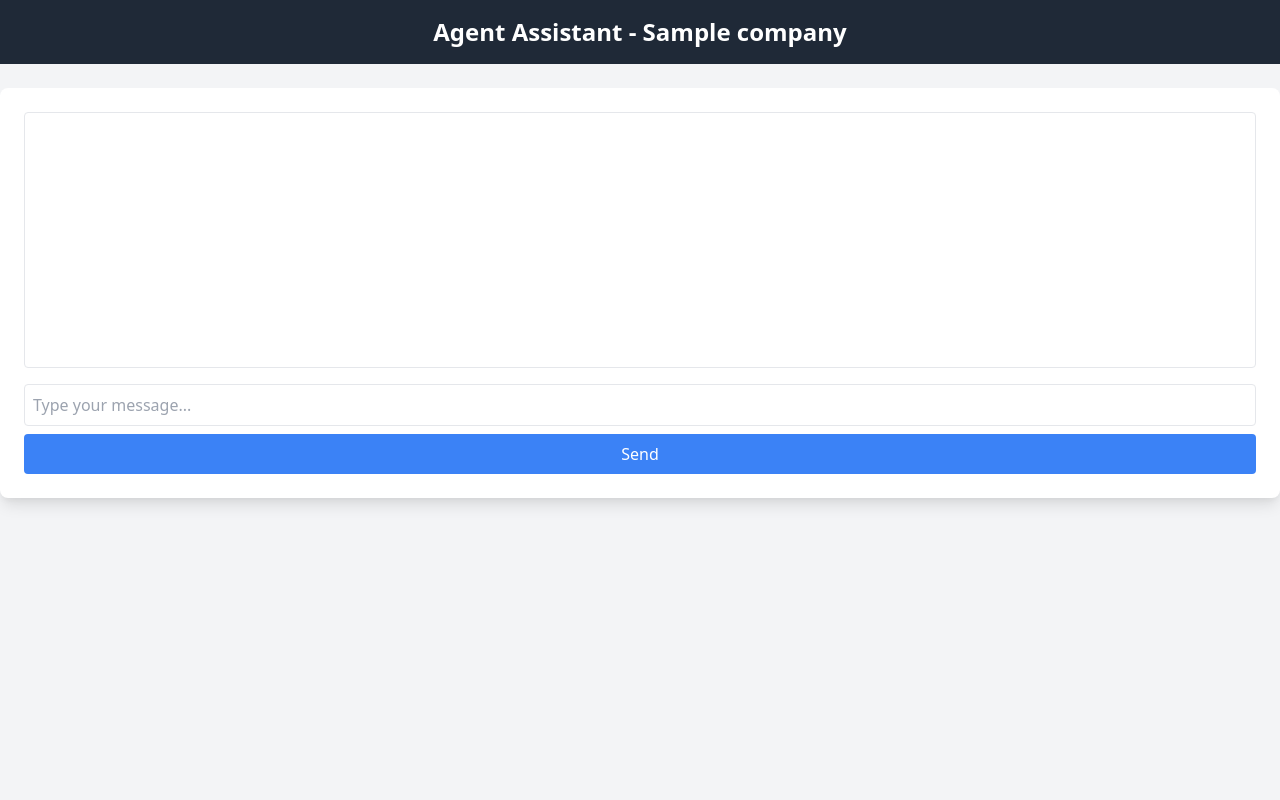
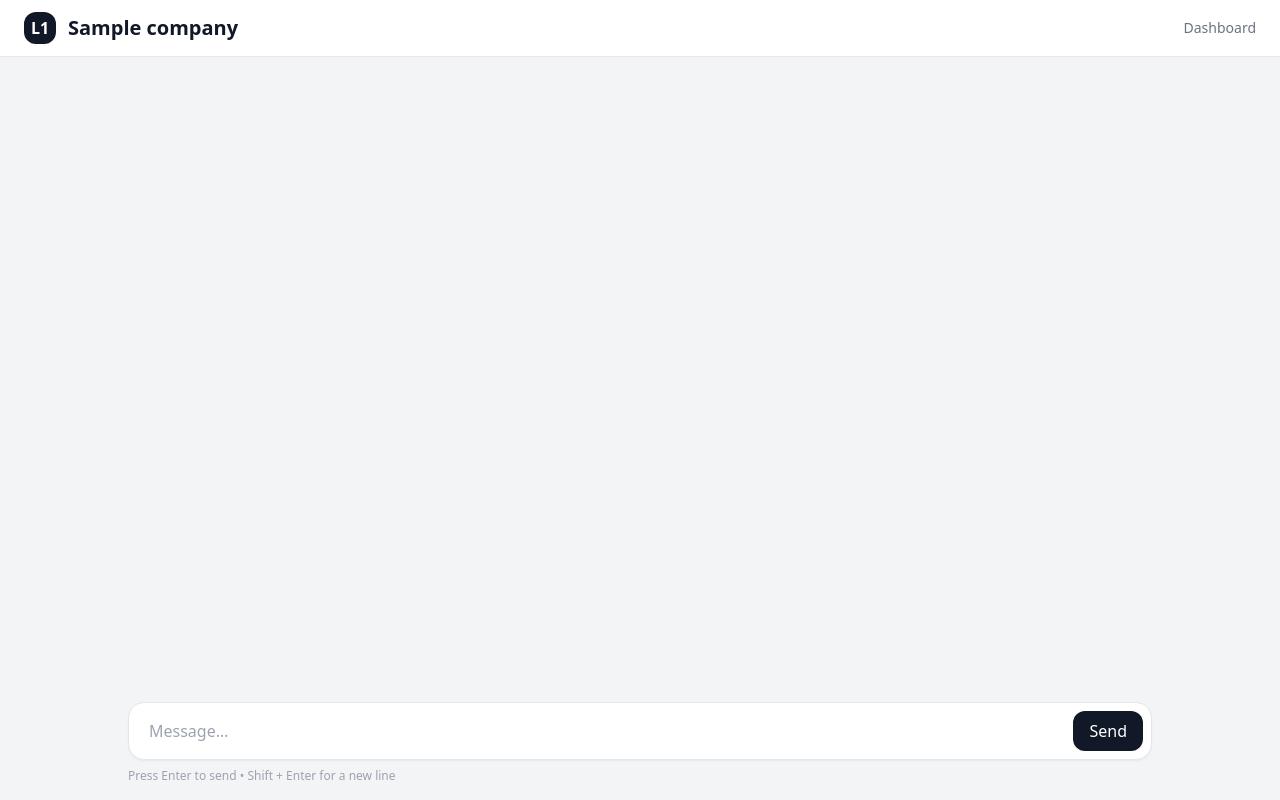
Before and after one commit to rylayton1-netizen/L1-Jarvis, a Flask app: page /agent/1 in a window 1280 px wide. Run offline with Flask 3, Linux system fonts and the light colour scheme; the visitor is signed in with stand-in values (Sample User, id 1); tables that the repository leaves empty hold one stand-in row (values such as "Sample post"); parts of the project's set-up code (start-up, migrations or seed data) failed here and were passed over; some libraries are stand-ins or nearby versions.

Commit message:
ai chat bubble

```diff
--- a/app.py
+++ b/app.py
@@ -1,6 +1,8 @@
 import os
+import re
 import logging
 from datetime import datetime
+from typing import List, Tuple
 
 from flask import (
     Flask, render_template, request, redirect, url_for,
@@ -11,6 +13,10 @@ from werkzeug.security import generate_password_hash, check_password_hash
 from werkzeug.utils import secure_filename
 from sqlalchemy import text
 from dotenv import load_dotenv
+
+import requests
+from bs4 import BeautifulSoup
+from PyPDF2 import PdfReader
 
 # OpenAI SDK v1.x
 from openai import OpenAI
@@ -52,7 +58,7 @@ def create_app():
     app.config["UPLOAD_FOLDER"] = upload_folder
 
     # Allowed file extensions
-    app.config["ALLOWED_EXTENSIONS"] = {"txt", "pdf", "csv", "docx"}
+    app.config["ALLOWED_EXTENSIONS"] = {"txt", "pdf", "csv"}
 
     # Logging
     logging.basicConfig(level=logging.INFO)
@@ -84,31 +90,30 @@ class Company(db.Model):
 class CompanyData(db.Model):
     id = db.Column(db.Integer, primary_key=True)
     company_id = db.Column(db.Integer, db.ForeignKey("company.id"), nullable=False)
-    name_or_url = db.Column(db.String(255))  # stores either filename or URL label
+    name_or_url = db.Column(db.String(255))  # filename or URL
     filename = db.Column(db.String(255))     # if a file was uploaded
+    content = db.Column(db.Text)             # extracted text (PDF/URL)
     created_at = db.Column(db.DateTime, default=datetime.utcnow)
 
 
 # -----------------------------
-# Helpers
+# Helpers (files, web, ingest, ranking)
 # -----------------------------
 def allowed_file(filename: str) -> bool:
     return "." in filename and filename.rsplit(".", 1)[1].lower() in app.config["ALLOWED_EXTENSIONS"]
 
 
 def check_database():
-    """Try a simple query using the engine so we fail fast if DB is unreachable."""
     try:
         with db.engine.connect() as conn:
             conn.execute(text("SELECT 1"))
         app.logger.info("Database connection successful")
     except Exception as e:
         app.logger.error(f"Database connection failed: {e}")
-        raise RuntimeError("Cannot connect to the database. Check DATABASE_URL / SSL / perms.")
+        raise RuntimeError("Cannot connect to the database. Check DATABASE_URL / SSL / user perms.")
 
 
 def create_default_admin():
-    """Create default admin if the users table is empty."""
     try:
         if User.query.count() == 0:
             admin = User(
@@ -124,15 +129,126 @@ def create_default_admin():
 
 
 def get_openai_client() -> OpenAI:
-    """Construct an OpenAI client; logs if key is missing."""
     key = os.environ.get("OPENAI_API_KEY")
     if not key:
         app.logger.warning("OPENAI_API_KEY is not set. AI responses will fail.")
     return OpenAI(api_key=key)
 
 
+def _condense_ws(text: str) -> str:
+    return re.sub(r"\s+", " ", text or "").strip()
+
+
+def extract_text_from_pdf(path: str, max_chars: int = 20000) -> str:
+    try:
+        reader = PdfReader(path)
+        chunks = []
+        for page in reader.pages:
+            try:
+                t = page.extract_text() or ""
+            except Exception:
+                t = ""
+            if t:
+                chunks.append(t)
+            if sum(len(c) for c in chunks) > max_chars:
+                break
+        return _condense_ws(" ".join(chunks))[:max_chars]
+    except Exception as e:
+        app.logger.error(f"PDF extract failed for {path}: {e}")
+        return ""
+
+
+def fetch_url_text(url: str, max_chars: int = 20000) -> str:
+    try:
+        headers = {"User-Agent": "Mozilla/5.0 (compatible; L1Agent/1.0)"}
+        r = requests.get(url, headers=headers, timeout=15)
+        r.raise_for_status()
+        soup = BeautifulSoup(r.text, "html.parser")
+        for tag in soup(["script", "style", "noscript"]):
+            tag.decompose()
+        text = soup.get_text(separator=" ")
+        return _condense_ws(text)[:max_chars]
+    except Exception as e:
+        app.logger.error(f"URL fetch failed for {url}: {e}")
+        return ""
+
+
+def ingest_entry(entry: CompanyData):
+    """Extract text from a file or URL and store in entry.content."""
+    text = ""
+    if entry.filename:
+        path = os.path.join(app.config["UPLOAD_FOLDER"], entry.filename)
+        ext = entry.filename.rsplit(".", 1)[-1].lower()
+        if ext == "pdf":
+            text = extract_text_from_pdf(path)
+        elif ext == "txt":
+            try:
+                with open(path, "r", encoding="utf-8", errors="ignore") as f:
+                    text = _condense_ws(f.read())[:20000]
+            except Exception as e:
+                app.logger.error(f"TXT read failed for {path}: {e}")
+        elif ext == "csv":
+            try:
+                with open(path, "r", encoding="utf-8", errors="ignore") as f:
+                    lines = []
+                    for i, line in enumerate(f):
+                        lines.append(line.strip())
+                        if i > 100:
+                            break
+                    text = _condense_ws("\n".join(lines))[:20000]
+            except Exception as e:
+                app.logger.error(f"CSV read failed for {path}: {e}")
+        else:
+            app.logger.info(f"Unsupported file extension for ingestion: {ext}")
+    else:
+        if entry.name_or_url and entry.name_or_url.lower().startswith(("http://", "https://")):
+            text = fetch_url_text(entry.name_or_url)
+
+    entry.content = text
+    db.session.add(entry)
+
+
+def simple_rank(items: List[CompanyData], query: str, k: int = 5) -> List[CompanyData]:
+    """Basic keyword scoring to pick the most relevant entries."""
+    q = query.lower()
+    terms = [t for t in re.split(r"[^a-z0-9]+", q) if t]
+    if not terms:
+        return items[:k]
+
+    ranked: List[Tuple[int, CompanyData]] = []
+    for it in items:
+        if not it.content:
+            continue
+        text_low = it.content.lower()
+        score = 0
+        for t in terms:
+            score += text_low.count(t) * 5
+        # small bonus if many unique terms appear
+        score += len({t for t in terms if t in text_low})
+        if score > 0:
+            ranked.append((score, it))
+
+    ranked.sort(key=lambda x: x[0], reverse=True)
+    return [it for _, it in ranked[:k]]
+
+
+def snippet(text: str, query: str, window: int = 180) -> str:
+    """Return a focused excerpt around the first matched term."""
+    if not text:
+        return ""
+    low = text.lower()
+    terms = [t for t in re.split(r"[^a-z0-9]+", query.lower()) if t]
+    for t in terms:
+        i = low.find(t)
+        if i != -1:
+            start = max(0, i - window)
+            end = min(len(text), i + len(t) + window)
+            return _condense_ws(text[start:end])
+    return _condense_ws(text[: 2 * window])
+
+
 # -----------------------------
-# Error Handlers (simple)
+# Error Handlers
 # -----------------------------
 @app.errorhandler(404)
 def not_found(_):
@@ -201,7 +317,6 @@ def dashboard():
 def delete_company(company_id: int):
     if "user_id" not in session:
         return redirect(url_for("login"))
-
     try:
         company = Company.query.get_or_404(company_id)
         CompanyData.query.filter_by(company_id=company.id).delete()
@@ -230,16 +345,15 @@ def manage(company_id: int):
                 filename = secure_filename(file.filename)
                 save_path = os.path.join(app.config["UPLOAD_FOLDER"], filename)
                 file.save(save_path)
-
                 entry = CompanyData(company_id=company.id, filename=filename, name_or_url=filename)
-                db.session.add(entry)
+                ingest_entry(entry)
 
             if url_text:
                 entry = CompanyData(company_id=company.id, name_or_url=url_text)
-                db.session.add(entry)
+                ingest_entry(entry)
 
             db.session.commit()
-            flash("Data submitted", "success")
+            flash("Data ingested", "success")
             return redirect(url_for("manage", company_id=company.id))
 
         data = CompanyData.query.filter_by(company_id=company.id).order_by(CompanyData.created_at.desc()).all()
@@ -251,33 +365,29 @@ def manage(company_id: int):
         return redirect(url_for("dashboard"))
 
 
-@app.route("/delete_entry/<int:entry_id>")
-def delete_entry(entry_id: int):
+@app.route("/reingest/<int:company_id>")
+def reingest(company_id: int):
+    """Re-extract text for all entries (useful if you added the content column later)."""
     if "user_id" not in session:
         return redirect(url_for("login"))
 
     try:
-        entry = CompanyData.query.get_or_404(entry_id)
-        if entry.filename:
-            try:
-                os.remove(os.path.join(app.config["UPLOAD_FOLDER"], entry.filename))
-            except FileNotFoundError:
-                pass
-        db.session.delete(entry)
+        company = Company.query.get_or_404(company_id)
+        items = CompanyData.query.filter_by(company_id=company.id).all()
+        for it in items:
+            ingest_entry(it)
         db.session.commit()
-        flash("Entry deleted", "success")
+        flash("Re-ingested all items.", "success")
     except Exception as e:
-        app.logger.error(f"Delete entry error: {e}")
-        flash("Failed to delete entry.", "error")
-
-    return redirect(request.referrer or url_for("dashboard"))
+        app.logger.error(f"Reingest error: {e}")
+        flash("Failed to re-ingest.", "error")
+    return redirect(url_for("manage", company_id=company_id))
 
 
 @app.route("/agent/<int:company_id>")
 def agent(company_id: int):
     if "user_id" not in session:
         return redirect(url_for("login"))
-
     try:
         company = Company.query.get_or_404(company_id)
         return render_template("agent.html", company=company)
@@ -301,22 +411,30 @@ def agent_api():
 
         client = get_openai_client()
 
-        # Minimal company context: list items (filenames/URLs) to steer the model
+        # Collect and rank company content
         context = ""
         if company_id:
-            items = CompanyData.query.filter_by(company_id=company_id)\
-                                     .order_by(CompanyData.created_at.desc())\
-                                     .limit(20).all()
-            if items:
-                context = "Company knowledge items:\n" + "\n".join(f"- {it.name_or_url}" for it in items)
+            items = CompanyData.query.filter_by(company_id=company_id).order_by(CompanyData.created_at.desc()).all()
+            top = simple_rank(items, user_message, k=5)
+            pieces = []
+            for it in top:
+                snip = snippet(it.content or "", user_message)
+                if not snip:
+                    continue
+                title = it.name_or_url or it.filename or "Item"
+                pieces.append(f"### {title}\n{snip}")
+            context = "\n\n".join(pieces)
+            # keep context small
+            context = context[:4000]
 
         system_prompt = (
             "You are a helpful AI assistant for call center agents. "
-            "Answer clearly and concisely based on the provided company knowledge (if any) and the question. "
-            "If the answer is not in the provided knowledge, say you don't know."
+            "Answer clearly and concisely using ONLY the provided context. "
+            "If the context does not contain the answer, say you don't know "
+            "and suggest which document or page to check."
         )
 
-        user_content = (f"{context}\n\nQuestion:\n{user_message}" if context else user_message)
+        user_content = user_message if not context else f"Context:\n{context}\n\nQuestion:\n{user_message}"
 
         resp = client.chat.completions.create(
             model="gpt-4o-mini",
@@ -325,7 +443,7 @@ def agent_api():
                 {"role": "user", "content": user_content},
             ],
             max_tokens=500,
-            temperature=0.3,
+            temperature=0.2,
         )
 
         text_out = resp.choices[0].message.content.strip()
@@ -342,7 +460,7 @@ def health():
 
 
 # -----------------------------
-# App startup: check DB, create tables, default admin
+# App startup
 # -----------------------------
 with app.app_context():
     check_database()
@@ -350,9 +468,6 @@ with app.app_context():
     create_default_admin()
 
 
-# -----------------------------
-# Local dev entrypoint
-# -----------------------------
 if __name__ == "__main__":
     # On Render, use: gunicorn app:app
     app.run(host="0.0.0.0", port=int(os.environ.get("PORT", 5000)), debug=True)
--- a/templates/agent.html
+++ b/templates/agent.html
@@ -3,58 +3,192 @@
 <head>
   <meta charset="UTF-8" />
   <meta name="viewport" content="width=device-width, initial-scale=1.0"/>
-  <title>Agent Assistant - {{ company.name }}</title>
+  <title>{{ company.name }} — Agent Assistant</title>
   <link href="https://cdn.jsdelivr.net/npm/tailwindcss@2.2.19/dist/tailwind.min.css" rel="stylesheet"/>
+
+  <style>
+    /* typing dots animation */
+    .typing {
+      display: inline-flex;
+      gap: 6px;
+      align-items: center;
+    }
+    .typing .dot {
+      width: 6px; height: 6px; border-radius: 9999px; background: #9CA3AF;
+      animation: blink 1.2s infinite;
+    }
+    .typing .dot:nth-child(2) { animation-delay: .2s; }
+    .typing .dot:nth-child(3) { animation-delay: .4s; }
+    @keyframes blink {
+      0%, 80%, 100% { opacity: .2; transform: translateY(0); }
+      40% { opacity: 1; transform: translateY(-2px); }
+    }
+    /* nice scrollbar */
+    #chat-box::-webkit-scrollbar { width: 8px; }
+    #chat-box::-webkit-scrollbar-thumb { background: #E5E7EB; border-radius: 9999px; }
+    #chat-box:hover::-webkit-scrollbar-thumb { background: #D1D5DB; }
+  </style>
 </head>
+
 <body class="bg-gray-100">
-  <header class="bg-gray-800 text-white py-4 text-center text-2xl font-bold">
-    Agent Assistant - {{ company.name }}
-  </header>
+  <main class="flex flex-col h-screen">
+    <!-- Header -->
+    <header class="bg-white border-b px-4 md:px-6 py-3 flex items-center justify-between">
+      <div class="flex items-center space-x-3">
+        <div class="w-8 h-8 rounded-xl bg-gray-900 text-white flex items-center justify-center font-bold">L1</div>
+        <h1 class="text-lg md:text-xl font-semibold text-gray-900">{{ company.name }}</h1>
+      </div>
+      <a href="{{ url_for('dashboard') }}" class="text-sm text-gray-500 hover:text-gray-700">Dashboard</a>
+    </header>
 
-  <div class="container mx-auto mt-6">
-    <div class="bg-white p-6 rounded-lg shadow-lg">
-      <div id="chat-box" class="h-64 overflow-y-auto border p-4 mb-4 rounded"></div>
-      <input id="user-input" type="text" placeholder="Type your message..." class="w-full p-2 border rounded focus:outline-none focus:ring-2 focus:ring-blue-500 transition" />
-      <button onclick="sendMessage()" class="mt-2 w-full bg-blue-500 text-white py-2 rounded hover:bg-blue-600 transition duration-200">Send</button>
-    </div>
-  </div>
+    <!-- Chat area -->
+    <section id="chat-box" class="flex-1 overflow-y-auto px-3 md:px-6 py-4 md:py-6 space-y-4">
+      <!-- Messages will be appended here -->
+    </section>
+
+    <!-- Input bar (sticky at bottom) -->
+    <footer class="sticky bottom-0 w-full bg-gradient-to-t from-gray-100 to-gray-100/70 pt-2 pb-4 px-3 md:px-6">
+      <div class="max-w-5xl mx-auto">
+        <div class="bg-white border rounded-2xl shadow-sm flex items-end p-2">
+          <textarea
+            id="user-input"
+            rows="1"
+            placeholder="Message…"
+            class="flex-1 resize-none outline-none px-3 py-2 rounded-xl placeholder-gray-400 text-gray-900"
+            style="max-height: 180px; overflow-y: auto;"
+          ></textarea>
+
+          <button id="send-btn"
+            class="ml-2 px-4 py-2 bg-gray-900 text-white rounded-xl hover:bg-gray-800 transition"
+            title="Send (Enter)">
+            Send
+          </button>
+        </div>
+        <p class="text-xs text-gray-400 mt-2">Press Enter to send • Shift + Enter for a new line</p>
+      </div>
+    </footer>
+  </main>
 
   <script>
-    async function sendMessage() {
-      const input = document.getElementById('user-input');
-      const message = input.value.trim();
-      if (!message) return;
+    const chatBox   = document.getElementById('chat-box');
+    const inputEl   = document.getElementById('user-input');
+    const sendBtn   = document.getElementById('send-btn');
+    let  isSending  = false;
 
-      appendMessage('You', escapeHtml(message));
-      input.value = '';
-
-      const res = await fetch(`{{ url_for("agent_api") }}?company_id={{ company.id }}`, {
-        method: 'POST',
-        headers: { 'Content-Type': 'application/json' },
-        body: JSON.stringify({ message })
-      });
-      const data = await res.json();
-      appendMessage('AI', nl2br(escapeHtml(data.answer || '')));
-    }
-
-    function appendMessage(sender, message) {
-      const box = document.getElementById('chat-box');
-      const msg = document.createElement('div');
-      msg.classList.add('mb-2');
-      msg.innerHTML = `<strong>${sender}:</strong> ${message}`;
-      box.appendChild(msg);
-      box.scrollTop = box.scrollHeight;
-    }
-
-    function nl2br(text) { return text.replace(/\n/g, '<br>'); }
-    function escapeHtml(unsafe) {
-      return unsafe
+    // --- helpers ---
+    function nl2br(text) { return (text || '').replace(/\n/g, '<br>'); }
+    function escapeHtml(s) {
+      return (s || '')
         .replaceAll('&', '&amp;')
         .replaceAll('<', '&lt;')
         .replaceAll('>', '&gt;')
         .replaceAll('"', '&quot;')
         .replaceAll("'", '&#039;');
     }
+
+    function scrollToBottom() {
+      chatBox.scrollTop = chatBox.scrollHeight;
+    }
+
+    function autoResize() {
+      inputEl.style.height = 'auto';
+      inputEl.style.height = Math.min(inputEl.scrollHeight, 180) + 'px';
+    }
+
+    // Bubble builders: role = 'user' | 'ai'
+    function appendBubble(htmlSafeText, role) {
+      const wrap = document.createElement('div');
+      wrap.className = (role === 'user')
+        ? 'flex justify-end'
+        : 'flex justify-start';
+
+      const bubble = document.createElement('div');
+      bubble.className = (role === 'user')
+        ? 'max-w-3xl bg-gray-900 text-white px-4 py-3 rounded-2xl rounded-tr-md shadow'
+        : 'max-w-3xl bg-white text-gray-900 px-4 py-3 rounded-2xl rounded-tl-md shadow border';
+      bubble.innerHTML = htmlSafeText;
+      wrap.appendChild(bubble);
+      chatBox.appendChild(wrap);
+      scrollToBottom();
+      return bubble;
+    }
+
+    // "Thinking…" placeholder on the left (AI side). Returns the bubble DOM node to update later.
+    function appendThinking() {
+      const wrap = document.createElement('div');
+      wrap.className = 'flex justify-start';
+
+      const bubble = document.createElement('div');
+      bubble.className = 'max-w-3xl bg-white text-gray-900 px-4 py-3 rounded-2xl rounded-tl-md shadow border';
+      bubble.innerHTML = `
+        <div class="typing">
+          <span class="dot"></span><span class="dot"></span><span class="dot"></span>
+        </div>
+      `;
+      wrap.appendChild(bubble);
+      chatBox.appendChild(wrap);
+      scrollToBottom();
+      return bubble;
+    }
+
+    // --- send logic ---
+    async function sendMessage() {
+      const raw = inputEl.value;
+      const message = raw.trim();
+      if (!message || isSending) return;
+
+      // render user bubble on the right (no "You:" label)
+      appendBubble(nl2br(escapeHtml(message)), 'user');
+
+      // clear & disable input while sending
+      inputEl.value = '';
+      autoResize();
+      inputEl.disabled = true;
+      sendBtn.disabled = true;
+      isSending = true;
+
+      // thinking bubble (AI side)
+      const thinkingBubble = appendThinking();
+
+      try {
+        const res = await fetch(`{{ url_for("agent_api") }}?company_id={{ company.id }}`, {
+          method: 'POST',
+          headers: { 'Content-Type': 'application/json' },
+          body: JSON.stringify({ message })
+        });
+
+        const data = await res.json();
+
+        // replace thinking bubble with actual AI response
+        thinkingBubble.innerHTML = nl2br(escapeHtml(data.answer || ''));
+      } catch (e) {
+        thinkingBubble.innerHTML = '<span class="text-red-600">Sorry, something went wrong.</span>';
+      } finally {
+        inputEl.disabled = false;
+        sendBtn.disabled = false;
+        inputEl.focus();
+        isSending = false;
+        scrollToBottom();
+      }
+    }
+
+    // --- events ---
+    sendBtn.addEventListener('click', sendMessage);
+
+    inputEl.addEventListener('keydown', (e) => {
+      if (e.key === 'Enter' && !e.shiftKey) {
+        e.preventDefault();
+        sendMessage();
+      }
+    });
+
+    inputEl.addEventListener('input', autoResize);
+
+    // focus and size on load
+    window.addEventListener('load', () => {
+      inputEl.focus();
+      autoResize();
+    });
   </script>
 </body>
 </html>
```
